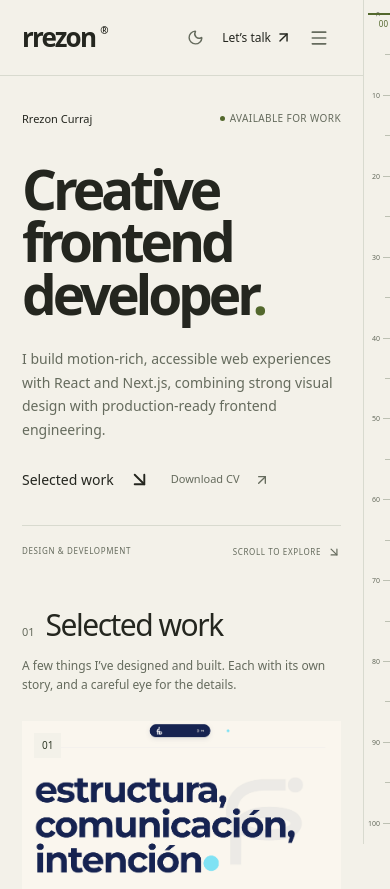
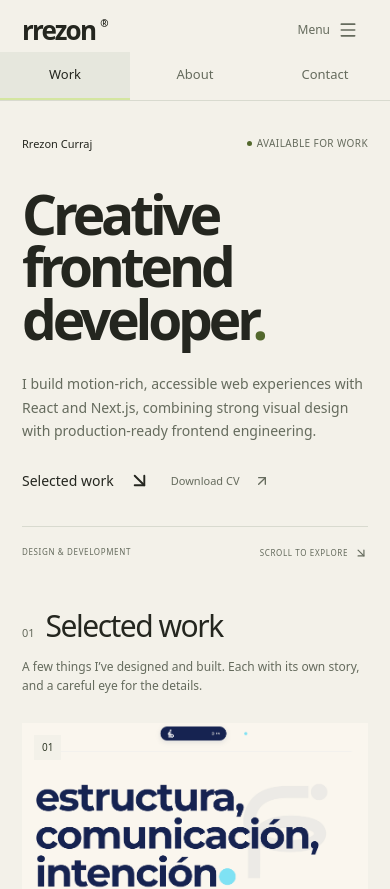
Before and after one commit to RrezonCurraj/Portfolio, a Next.js app: page / in a window 390 px wide. Shown: the top 889 px of the page. Built offline with nearby package versions, Linux system fonts and the light colour scheme.

Commit message:
Add persistent mobile section navigation

```diff
--- a/src/app/globals.css
+++ b/src/app/globals.css
@@ -82,13 +82,16 @@ section[id] { scroll-margin-top: 110px; }
 .icon-button:hover { color: var(--foreground); }
 .accent-period { color: var(--primary); }
 
-.site-header { position: sticky; top: 0; z-index: 60; display: flex; align-items: center; justify-content: space-between; gap: 24px; min-height: 88px; padding: 16px var(--page-gutter); border-bottom: 1px solid var(--border); background: var(--background); }
+.site-header { position: sticky; top: 0; z-index: 60; display: block; min-height: 88px; padding: 16px var(--page-gutter); border-bottom: 1px solid var(--border); background: var(--background); }
 .wordmark { font-size: 29px; font-weight: 650; letter-spacing: -.07em; color: var(--foreground); text-decoration: none; }
 .wordmark>span { vertical-align: top; display: inline-block; font-size: 10px; margin: 5px 0 0 5px; letter-spacing: 0; }
 .header-role { color: var(--muted); font-size: 11px; letter-spacing: .04em; }
 .header-actions { display: flex; align-items: center; gap: 6px; }
 .header-contact { display: inline-flex; align-items: center; gap: 10px; font-size: 13px; padding: 12px 0 12px 18px; white-space: nowrap; }
-.menu-trigger { display: none; }
+.header-main { display: flex; align-items: center; justify-content: space-between; gap: 24px; }
+.menu-trigger, .menu-label, .mobile-section-nav { display: none; }
+.mobile-menu-actions { display: flex; flex-wrap: wrap; align-items: center; gap: 12px 24px; margin-top: 12px; }
+.mobile-menu-actions .text-link { font-size: 13px; min-height: 44px; }
 .mobile-navigation { position: absolute; top: 100%; left: 0; right: 0; padding: 18px var(--page-gutter) 24px; border-bottom: 1px solid var(--border); background: var(--background); display: none; gap: 3px; }
 .mobile-navigation .section-link { padding: 13px 0; text-align: left; }
 .mobile-navigation .section-link { min-height: 44px; }
@@ -275,9 +278,19 @@ section[id] { scroll-margin-top: 110px; }
   .experience-description { margin-left: 160px; }
   .contribution { grid-template-columns: 170px 1fr; gap: 25px; }
 }
-@media (max-width: 767px) {
-  :root { --rail-width: 27px; --page-gutter: 22px; }
-  .site-header { min-height: 76px; gap: 8px; padding-block: 12px; }
+@media (max-width: 767px), (max-width: 1024px) and (max-height: 500px) and (pointer: coarse) {
+  :root { --rail-width: 0px; --page-gutter: 22px; }
+  .portfolio-shell { margin-right: 0; }
+  .portfolio-shell [id] { scroll-margin-top: calc(var(--sticky-header-height, 108px) + 12px); }
+  .scroll-rail { display: none; }
+  .site-header { min-height: 0; padding: calc(8px + env(safe-area-inset-top)) var(--page-gutter) 0; }
+  .header-main { min-height: 44px; gap: 8px; }
+  .mobile-section-nav { display: grid; grid-template-columns: repeat(3, minmax(0, 1fr)); margin-inline: calc(-1 * var(--page-gutter)); }
+  .mobile-section-link { display: flex; align-items: center; justify-content: center; min-height: 48px; padding: 10px 5px; font-size: 13px; color: var(--muted); border-bottom: 2px solid transparent; }
+  .mobile-section-link.is-active { color: var(--foreground); border-bottom-color: var(--accent); background: var(--surface-muted); }
+  .menu-trigger { gap: 8px; width: auto; padding-inline: 10px; }
+  .menu-label { display: inline; font-size: 12px; }
+  .mobile-navigation { max-height: calc(100dvh - var(--sticky-header-height, 108px)); overflow-y: auto; overscroll-behavior: contain; }
   .wordmark { font-size: 26px; }
   .header-actions { gap: 0; }
   .header-contact { padding-left: 5px; padding-right: 5px; font-size: 12px; gap: 4px; }
--- a/src/components/Experience.tsx
+++ b/src/components/Experience.tsx
@@ -43,7 +43,7 @@ export function Experience() {
         </details>
       ))}
       {portfolioData.education.length > 0 && (
-        <>
+        <div id="education">
           <h3 className="education-heading">{copy.education}</h3>
           <div className="education-grid">
             {portfolioData.education.map((education) => (
@@ -67,7 +67,7 @@ export function Experience() {
               </div>
             ))}
           </div>
-        </>
+        </div>
       )}
     </section>
   );
--- /dev/null
+++ b/src/components/MobileNavigation.tsx
@@ -0,0 +1,19 @@
+import { portfolioCopy } from "@/data/portfolio";
+import { cn } from "@/lib/utils";
+
+export function MobileNavigation({ items, activeId }: {
+  items: readonly { id: string; label: string }[];
+  activeId: string;
+}): React.JSX.Element {
+  return (
+    <nav className="mobile-section-nav" aria-label={portfolioCopy.header.mobileSections}>
+      {items.map(item => (
+        <a key={item.id} href={`#${item.id}`}
+          className={cn("mobile-section-link", activeId === item.id && "is-active")}
+          aria-current={activeId === item.id ? "location" : undefined}>
+          {item.label}
+        </a>
+      ))}
+    </nav>
+  );
+}
--- a/src/components/Navbar.tsx
+++ b/src/components/Navbar.tsx
@@ -7,6 +7,8 @@ import { portfolioCopy, portfolioData } from "@/data/portfolio";
 import { useMode } from "@/components/Providers";
 import { ThemeToggle } from "@/components/ThemeToggle";
 import { RailNavigation } from "@/components/RailNavigation";
+import { MobileNavigation } from "@/components/MobileNavigation";
+import { useCompactLayout } from "@/lib/useCompactLayout";
 import { ScrollRuler } from "@/components/ScrollRuler";
 import { openCommandPalette } from "@/components/CommandPalette";
 import { prefersReducedMotion } from "@/lib/motion";
@@ -18,6 +20,20 @@ export function Navbar() {
   const [scroll, setScroll] = useState({ progress: 0, active: "home" });
   const menuButton = useRef<HTMLButtonElement>(null);
   const copy = portfolioCopy.header;
+  const compact = useCompactLayout();
+  const header = useRef<HTMLElement>(null);
+  const activeGroup = portfolioCopy.mobile.navigation.find(item => item.members.includes(scroll.active))?.id ?? "projects";
+
+  useEffect(() => {
+    const element = header.current;
+    if (!element) return;
+    const shell = element.closest<HTMLElement>(".portfolio-shell") ?? document.documentElement;
+    const measure = () => shell.style.setProperty("--sticky-header-height", `${element.getBoundingClientRect().height}px`);
+    measure();
+    const observer = typeof ResizeObserver === "undefined" ? null : new ResizeObserver(measure);
+    observer?.observe(element);
+    return () => { observer?.disconnect(); shell.style.removeProperty("--sticky-header-height"); };
+  }, [compact, isRecruiterMode]);
 
   useEffect(() => {
     let frame = 0;
@@ -31,8 +47,11 @@ export function Navbar() {
       const progress = distance
         ? Math.min(100, Math.max(0, (window.scrollY / distance) * 100))
         : 0;
-      const sections = portfolioCopy.navigation
-        .flatMap(({ id }) => {
+      const ids = compact && !isRecruiterMode
+        ? portfolioCopy.mobile.navigation.flatMap(item => item.members)
+        : portfolioCopy.navigation.map(item => item.id);
+      const sections = ids
+        .flatMap((id) => {
           const element = document.getElementById(id);
           return element
             ? [
@@ -44,7 +63,9 @@ export function Navbar() {
             : [];
         })
         .sort((a, b) => a.top - b.top);
-      const cursor = Math.max(0, window.scrollY) + window.innerHeight * 0.22;
+      const cursor = Math.max(0, window.scrollY) + (compact
+        ? (header.current?.getBoundingClientRect().height ?? 100) + 13
+        : window.innerHeight * 0.22);
       const current =
         progress === 100
           ? sections.at(-1)
@@ -74,7 +95,7 @@ export function Navbar() {
       window.removeEventListener("resize", schedule);
       observer?.disconnect();
     };
-  }, [isRecruiterMode]);
+  }, [isRecruiterMode, compact]);
 
   useEffect(() => {
     if (!menuOpen) return;
@@ -88,15 +109,15 @@ export function Navbar() {
     return () => window.removeEventListener("keydown", close);
   }, [menuOpen]);
 
-  const sectionLinks = (mobile = false) =>
-    portfolioCopy.navigation.map((item) => (
+  const sectionLinks = () =>
+    (compact ? portfolioCopy.mobile.background : portfolioCopy.navigation).map((item) => (
       <a
         key={item.id}
         href={`#${item.id}`}
         className={cn("section-link", scroll.active === item.id && "is-active")}
         aria-current={scroll.active === item.id ? "location" : undefined}
         onClick={() => {
-          if (mobile) setMenuOpen(false);
+          setMenuOpen(false);
         }}
       >
         {item.label}
@@ -105,7 +126,10 @@ export function Navbar() {
 
   return (
     <>
-      <header className="site-header">
+      <header ref={header} className="site-header" onClick={(event) => {
+        if ((event.target as HTMLElement).closest("a")) setMenuOpen(false);
+      }}>
+        <div className="header-main">
         <Link
           href="/"
           className="wordmark"
@@ -131,7 +155,7 @@ export function Navbar() {
               type="button"
               className="text-link resume-return"
               aria-label={copy.portfolio}
-              onClick={toggleMode}
+              onClick={() => { setMenuOpen(false); toggleMode(); }}
             >
               <ArrowLeft size={16} aria-hidden="true" />
               <span>{copy.portfolio}</span>
@@ -145,8 +169,8 @@ export function Navbar() {
           >
             <Search size={17} aria-hidden="true" />
           </button>
-          <ThemeToggle />
-          {!isRecruiterMode && (
+          {!compact && <ThemeToggle />}
+          {!isRecruiterMode && !compact && (
             <a
               href="#contact"
               className="header-contact"
@@ -165,6 +189,7 @@ export function Navbar() {
             aria-controls="mobile-navigation"
             onClick={() => setMenuOpen((open) => !open)}
           >
+            <span className="menu-label">{portfolioCopy.mobile.menu}</span>
             {menuOpen ? (
               <X size={20} aria-hidden="true" />
             ) : (
@@ -172,17 +197,24 @@ export function Navbar() {
             )}
           </button>
         </div>
+        </div>
+        {compact && !isRecruiterMode && <MobileNavigation items={portfolioCopy.mobile.navigation} activeId={activeGroup} />}
         {menuOpen && (
           <nav
             id="mobile-navigation"
             className="mobile-navigation"
-            aria-label={copy.mobileSections}
+            aria-label={copy.additionalNavigation}
           >
-            {sectionLinks(true)}
+            {!isRecruiterMode && sectionLinks()}
+            <div className="mobile-menu-actions">
+              <a href="/Rrezon_Curraj_CV.pdf" download className="text-link">{portfolioCopy.hero.cv}<ArrowUpRight size={16} aria-hidden="true" /></a>
+              {compact && <ThemeToggle />}
+              {!isRecruiterMode && <button type="button" className="text-link" onClick={() => { setMenuOpen(false); toggleMode(); }}>{copy.resume}<ArrowUpRight size={16} aria-hidden="true" /></button>}
+            </div>
           </nav>
         )}
       </header>
-      <aside className="scroll-rail">
+      {!compact && <aside className="scroll-rail">
         <RailNavigation
           items={portfolioCopy.navigation}
           activeId={scroll.active}
@@ -194,7 +226,7 @@ export function Navbar() {
         <span className="rail-progress" aria-hidden="true">
           {String(Math.round(scroll.progress)).padStart(2, "0")}%
         </span>
-      </aside>
+      </aside>}
     </>
   );
 }
--- a/src/components/RailNavigation.tsx
+++ b/src/components/RailNavigation.tsx
@@ -4,6 +4,7 @@ import { useMemo, useRef, type CSSProperties } from "react";
 import gsap from "gsap";
 import { ScrollTrigger } from "gsap/ScrollTrigger";
 import { useGSAP } from "@gsap/react";
+import { COMPACT_LAYOUT_QUERY } from "@/lib/useCompactLayout";
 import { cn } from "@/lib/utils";
 
 gsap.registerPlugin(ScrollTrigger, useGSAP);
@@ -64,6 +65,7 @@ export function RailNavigation({
         media.add(
           {
             desktop: "(min-width: 768px)",
+            compact: COMPACT_LAYOUT_QUERY,
             space: "(min-height: 400px)",
             reduced: "(prefers-reduced-motion: reduce)",
           },
@@ -71,6 +73,7 @@ export function RailNavigation({
             if (
               !match.conditions?.desktop ||
               !match.conditions.space ||
+              match.conditions.compact ||
               match.conditions.reduced
             )
               return;
--- a/src/data/portfolio.ts
+++ b/src/data/portfolio.ts
@@ -486,12 +486,28 @@ export const portfolioCopy = {
     { id: "contributions", label: "Open source" },
     { id: "contact", label: "Contact" },
   ],
+  mobile: {
+    navigation: [
+      { id: "projects", label: "Work", members: ["home", "projects"] },
+      { id: "about", label: "About", members: ["about", "skills", "experience", "education", "contributions"] },
+      { id: "contact", label: "Contact", members: ["contact"] },
+    ],
+    background: [
+      { id: "about", label: "About" },
+      { id: "skills", label: "Toolkit" },
+      { id: "experience", label: "Experience" },
+      { id: "education", label: "Education & training" },
+      { id: "contributions", label: "Open source" },
+    ],
+    menu: "Menu",
+  },
   header: {
     contact: "Let’s talk",
     openMenu: "Open menu",
     closeMenu: "Close menu",
     sections: "Sections",
     mobileSections: "Mobile sections",
+    additionalNavigation: "Additional navigation",
     progress: "Page scroll progress",
     scroll: "Scroll to explore",
     commands: "Open command palette",
--- /dev/null
+++ b/src/lib/useCompactLayout.ts
@@ -0,0 +1,20 @@
+"use client";
+
+import { useSyncExternalStore } from "react";
+
+export const COMPACT_LAYOUT_QUERY =
+  "(max-width: 767px), (max-width: 1024px) and (max-height: 500px) and (pointer: coarse)";
+
+function subscribe(listener: () => void) {
+  const media = window.matchMedia(COMPACT_LAYOUT_QUERY);
+  media.addEventListener("change", listener);
+  return () => media.removeEventListener("change", listener);
+}
+
+export function useCompactLayout(): boolean {
+  return useSyncExternalStore(
+    subscribe,
+    () => window.matchMedia(COMPACT_LAYOUT_QUERY).matches,
+    () => false,
+  );
+}
```
Also changed, not shown: 2 other files (tests, documents, lock files or other folders).
